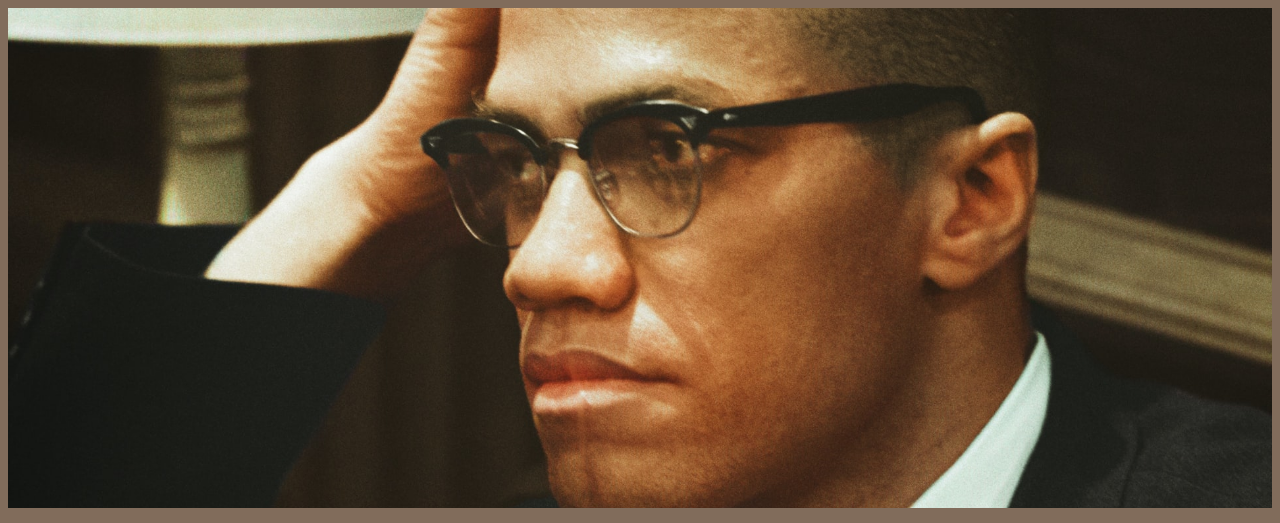
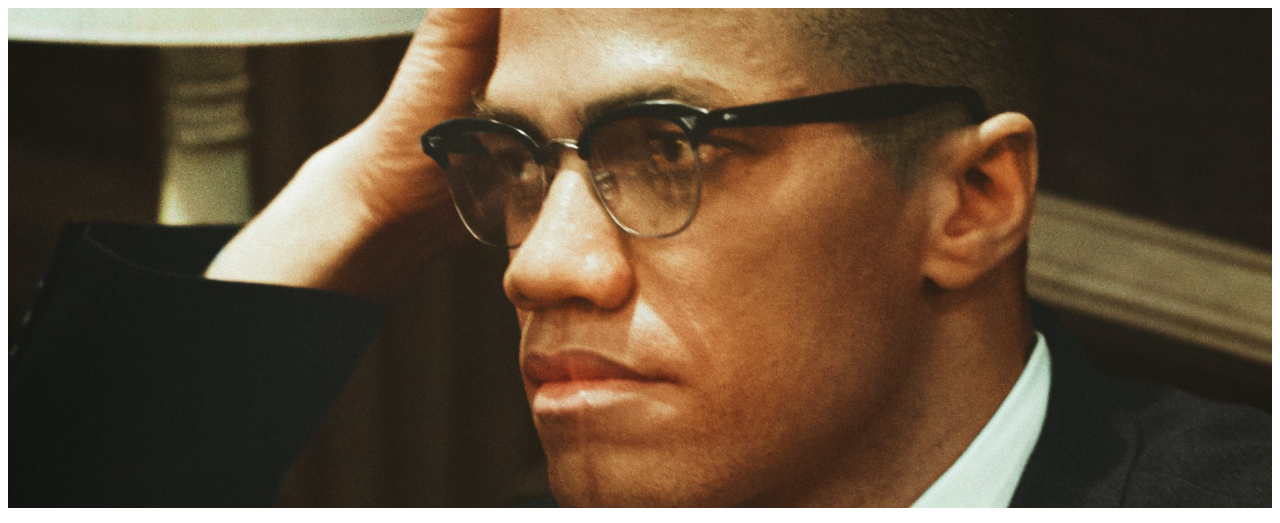
Before and after one commit to yahya09206/FCCProjects, a plain HTML site: page TributePage/index.html in a window 1280 px wide. Shown: the top 523 px of the page. Drawn offline with Linux system fonts and the light colour scheme.

Commit message:
removed background color of body

```diff
--- a/TributePage/styles.css
+++ b/TributePage/styles.css
@@ -1,6 +1,3 @@
-body {
-	background-color: #816C5B;
-}
 /*Parallax Effect*/
 .parallax {
   /* The image used */
```
